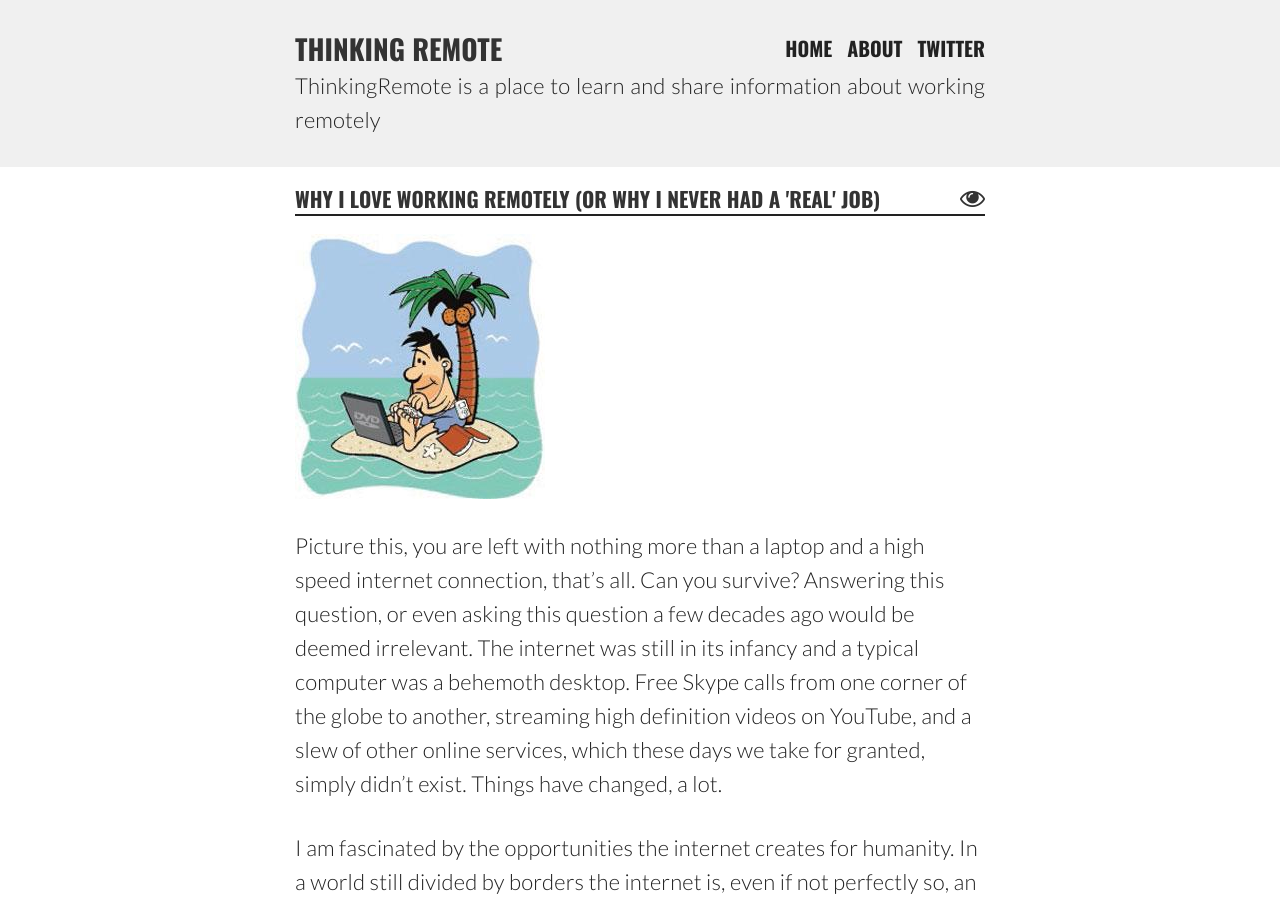
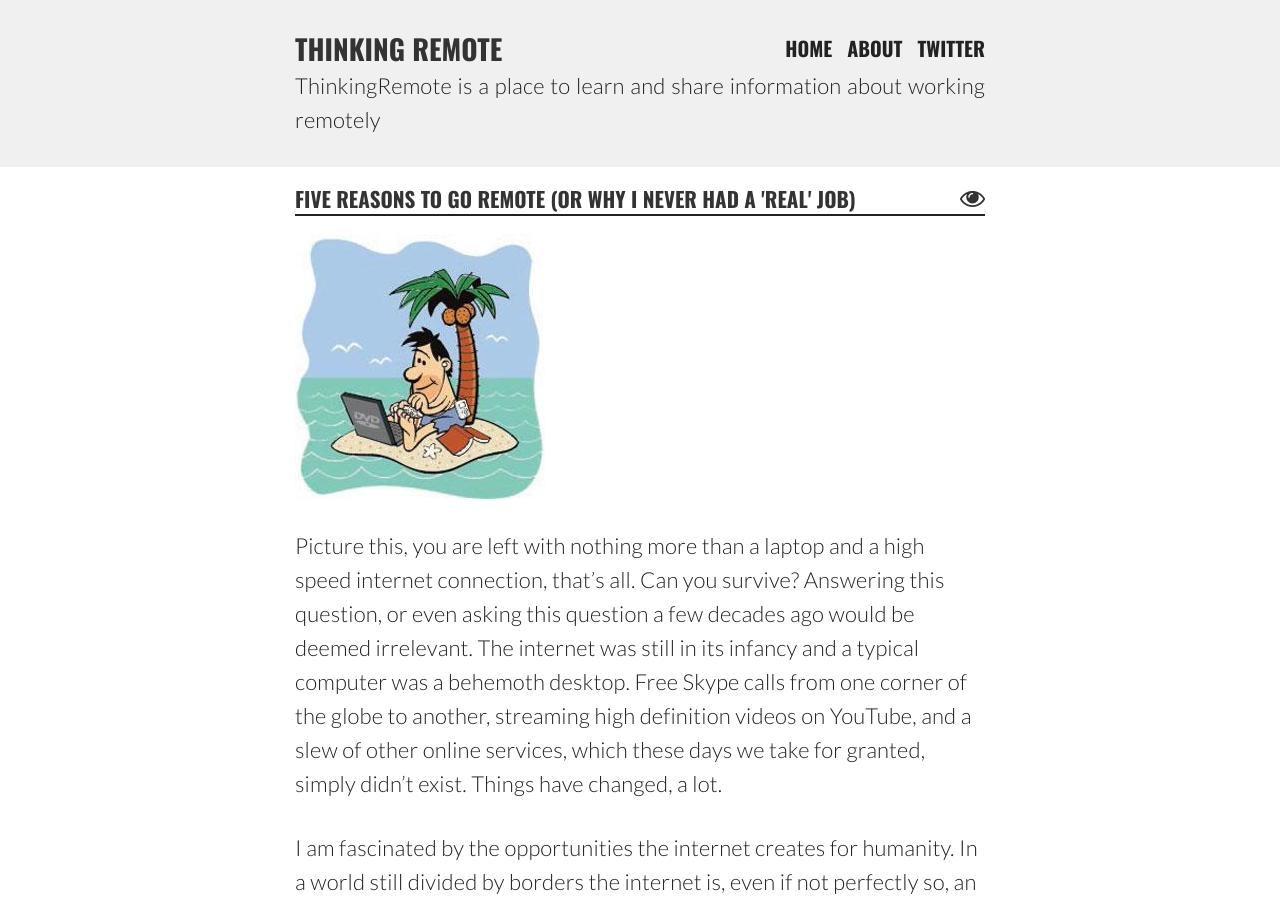
Before and after one commit to thinkingremote/thinkingremote.com, a Jekyll site: the page built from _posts/2014-11-20-why-i-love-working-remotely.markdown, in a window 1280 px wide and 900 px high. Built offline with Jekyll 4.4.1, drawn with Linux system fonts in a browser that asks for light colours; nearby versions of some CDN libraries; comment, search, counter and statistics services are not loaded.

Commit message:
cahgne title

```diff
--- a/_posts/2014-11-20-why-i-love-working-remotely.markdown
+++ b/_posts/2014-11-20-why-i-love-working-remotely.markdown
@@ -1,6 +1,6 @@
 ---
 layout: post
-title:  "Why I love Working Remotely (or why I never had a 'real' job)"
+title:  "Five Reasons To Go Remote (or why I never had a 'real' job)"
 date:   2014-11-18 02:35:14
 categories: jekyll update
 permalink: remote-book-review
```
